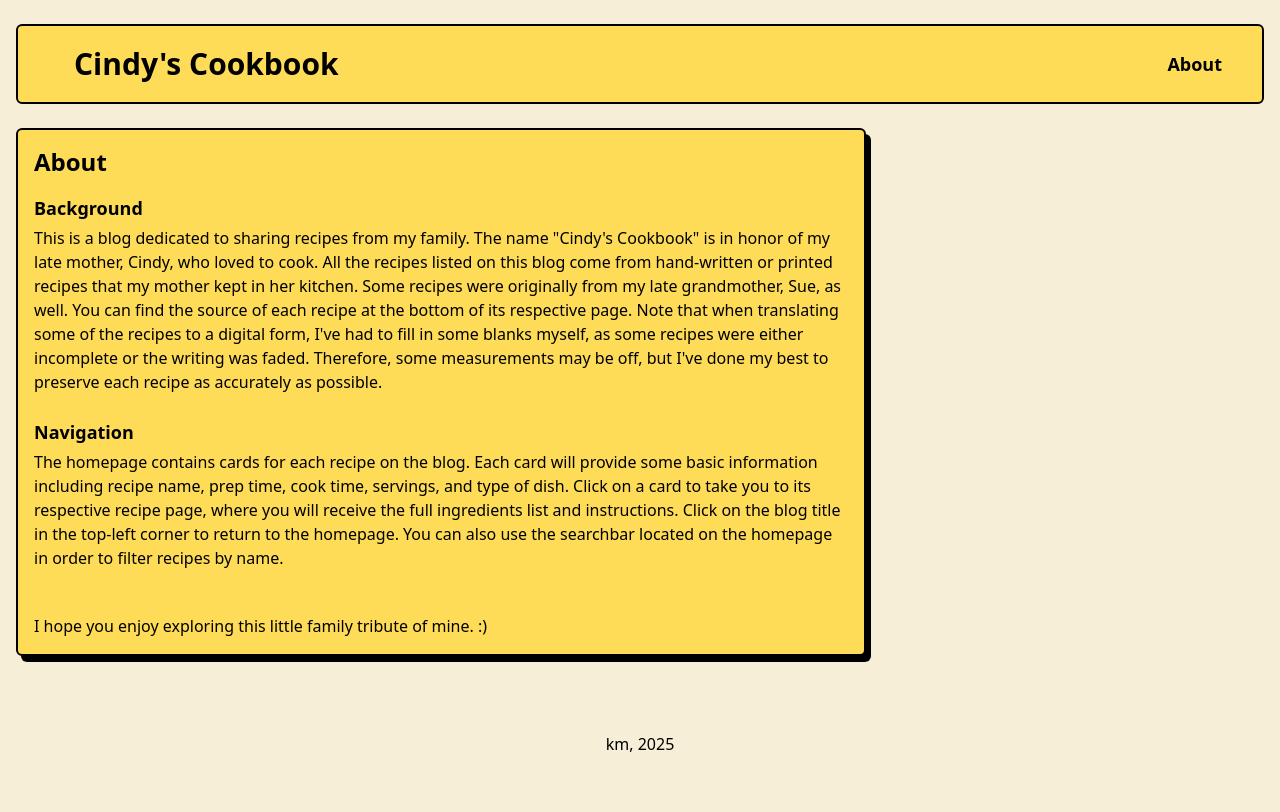
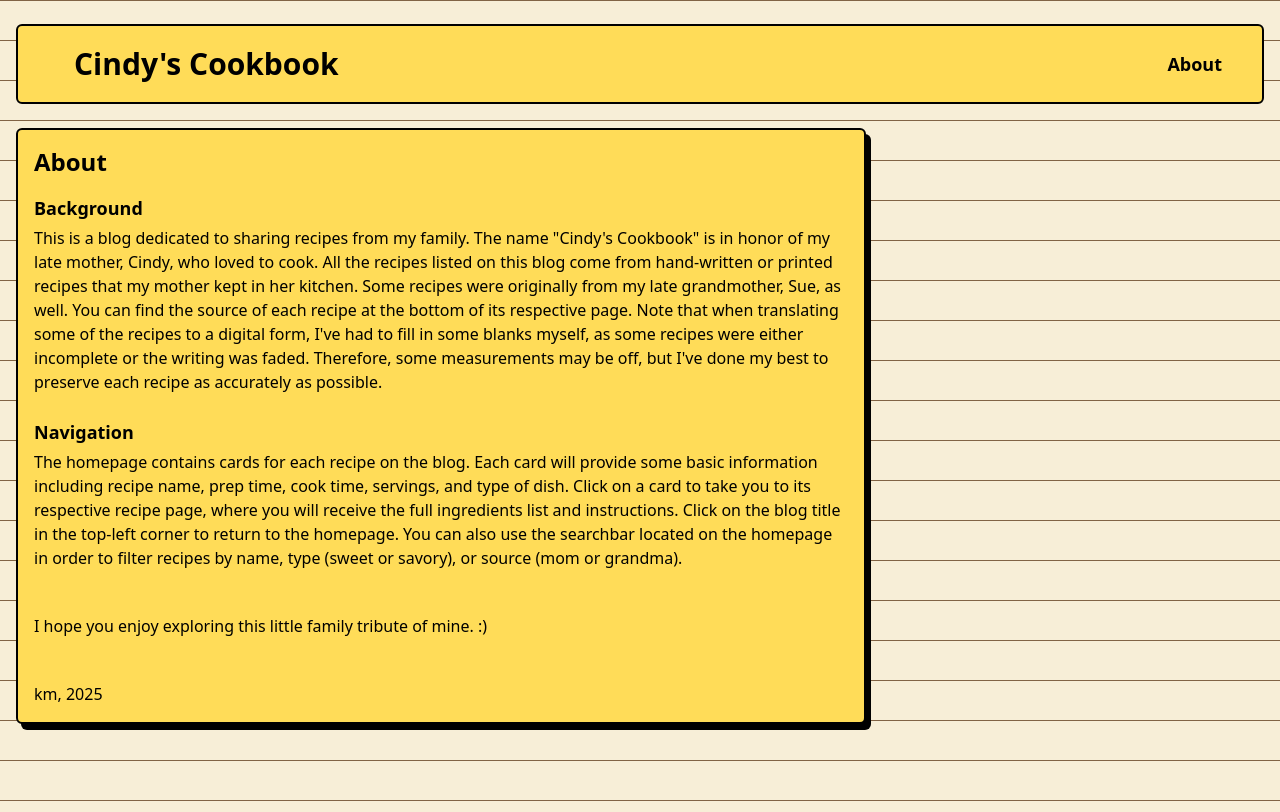
Before and after one commit to kendramarable/recipe-blog, a Next.js app: page /about in a window 1280 px wide. Built offline with nearby package versions, Linux system fonts and the light colour scheme.

Commit message:
styling changes, additions to about page

```diff
--- a/app/about/page.tsx
+++ b/app/about/page.tsx
@@ -23,12 +23,16 @@ export default function About() {
             Each card will provide some basic information including recipe name, prep time, cook time, servings, and type of dish.
             Click on a card to take you to its respective recipe page, where you will receive the full ingredients list and instructions.
             Click on the blog title in the top-left corner to return to the homepage.
-            You can also use the searchbar located on the homepage in order to filter recipes by name.
+            You can also use the searchbar located on the homepage in order to filter recipes by name, type (sweet or savory), or source (mom or grandma).
         </p>
         <br></br>
         <p className="text-mtext px-4 pt-1 pb-4">
             I hope you enjoy exploring this little family tribute of mine. :)
         </p>
+        <br></br>
+        <p className="text-mtext px-4 pt-1 pb-4">
+            km, 2025
+        </p>
     </main>
   );
 }
--- a/app/globals.css
+++ b/app/globals.css
@@ -35,7 +35,10 @@
     min-height: 100vh;
     padding: 16px;
     gap: 16px;
+    margin-bottom: 12px;
+    background-image: linear-gradient(to bottom, #816345 1px, transparent 1px);
     background-color: #f7eed7;
+    background-size: 40px 40px;
   }
 
   h1 {
--- a/app/layout.tsx
+++ b/app/layout.tsx
@@ -14,21 +14,11 @@ export default function RootLayout({
   children: React.ReactNode;
 }>) {
 
-  let footer = (
-    <footer
-    className={cn(
-      "w-full max-w-800 m-auto flex items-center justify-center pt-8"
-    )}>
-      km, 2025
-    </footer>
-  )
-
   return (
     <html lang="en">
       <body>
         <Navbar />
         {children}
-        {footer}
       </body>
     </html>
   );
--- a/components/SearchResult.tsx
+++ b/components/SearchResult.tsx
@@ -29,7 +29,9 @@ export default function SearchResult(props: { postMetadata: any; }) {
                 "grid grid-cols-2 gap-24"
             )}>
                 {postMetadata.filter((val: PostMetadata) => {
-                    return val.title.toLowerCase().includes(searchValue.toLowerCase())
+                    return (val.title.toLowerCase().includes(searchValue.toLowerCase())
+                        || val.type.toLowerCase().includes(searchValue.toLowerCase())
+                        || val.source.toLowerCase().includes(searchValue.toLowerCase()));
                 }).map((post: PostMetadata, postIndex: number) => {
                 return (
                     <Card key={postIndex} post={post}/>
```
